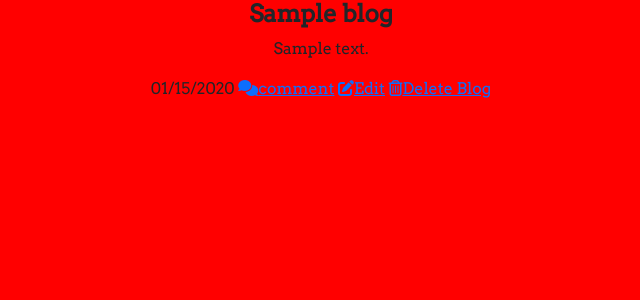
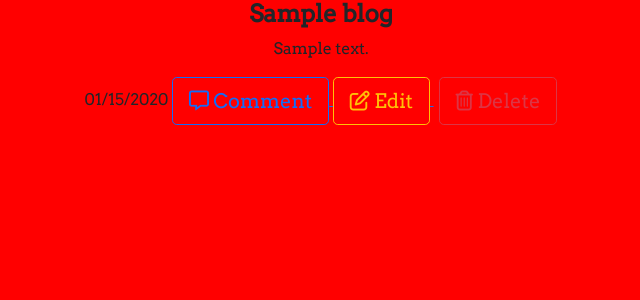
Before and after one commit to Reuben-Kipkemboi/personal-blog, a Flask app: template app/templates/single.html in a window 1280 px wide. Shown: the part 78-378 px from the top of the page, without its empty margins (319-959 px from the left). Run offline with Flask 2, Linux system fonts and the light colour scheme; the template is opened without the code that fills it: most values are stand-ins (such as "Sample title", 1, 10 or a date in 2020); data that the repository does not hold is empty; some libraries are stand-ins or nearby versions.

Commit message:
st:button -optimizes button styling

```diff
--- a/app/templates/single.html
+++ b/app/templates/single.html
@@ -14,12 +14,17 @@
                 <div class="panel-body">
                     <p>{{ blog.blog_content }}</p>
                     {{blog.date_created.strftime("%m/%d/%Y")}}
-
-                    <a href="{{url_for('main.make_comment',blog_id = blog.id)}}"><i class="fa fa-comments"
-                        aria-hidden="true"></i>comment</a>
-                        <a href=""><i class="fas fa-edit"></i></i>Edit</a>
-                          <a href=""><i class="far fa-trash-alt"></i>Delete Blog</a>
-
+                    <a class="float-right" href="{{url_for('main.make_comment',blog_id = blog.id)}}">
+                        <button class="btn btn-outline-primary btn-lg"><i class="far fa-comment-alt"></i>
+                            Comment</button>
+                    </a>
+                    <a class="float-left" style="margin-right: 5px;" href="">
+                        <button class="btn btn-outline-warning btn-lg"><i class="far fa-edit"></i> Edit</button>
+                    </a>
+                    <a href="#">
+                        <button class="btn btn-outline-danger btn-lg" data-toggle="modal" data-target=""><i
+                                class="far fa-trash-alt"></i> Delete</button>
+                    </a>
                 </div>
             </div>
         </div>
```
